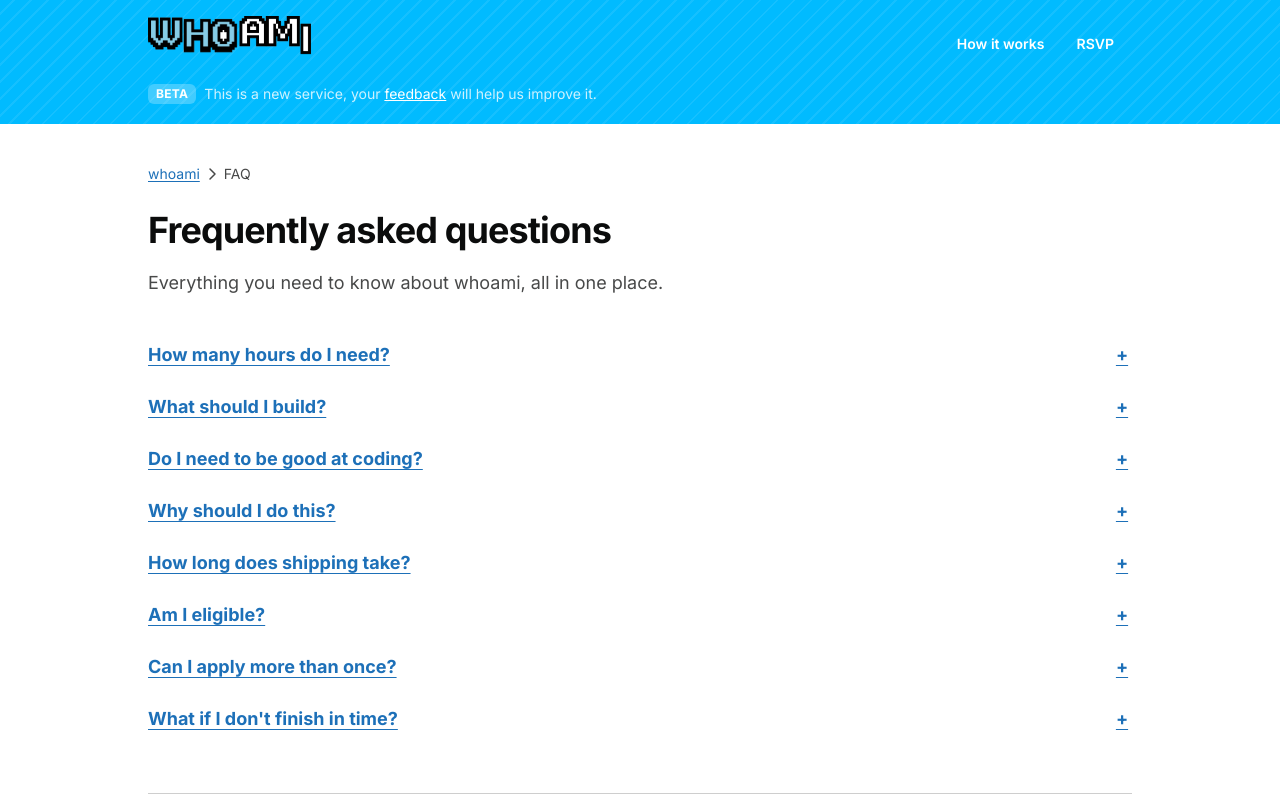
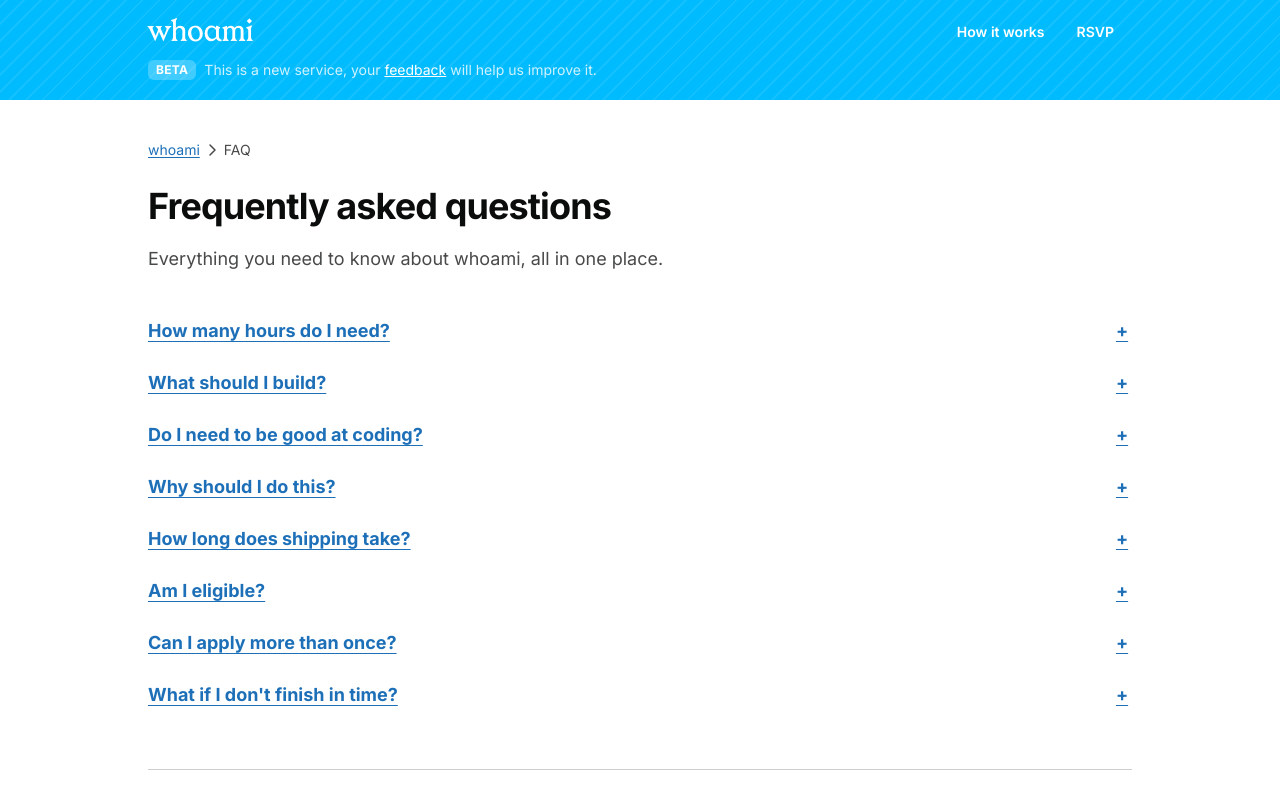
Before and after one commit to cloudglides/whoami, a Next.js app: page /faq in a window 1280 px wide. Shown: the top 800 px of the page. Built offline with nearby package versions, Linux system fonts and the light colour scheme.

Commit message:
fix: restore missing featured image

```diff
--- a/app/components/Header.tsx
+++ b/app/components/Header.tsx
@@ -1,4 +1,3 @@
-import Image from "next/image";
 import Link from "next/link";
 import NavHoverCard from "./NavHoverCard";
 
@@ -13,14 +12,9 @@ export default function Header() {
       />
       <div className="relative mx-auto flex max-w-5xl items-center justify-between gap-3 px-5 text-white">
         <Link href="/" className="flex items-center no-underline">
-          <Image
-            src="/whoami-logo.png"
-            alt="whoami"
-            width={1849}
-            height={634}
-            priority
-            className="h-9 w-auto sm:h-14"
-          />
+          <span className="font-hc text-2xl leading-none text-white sm:text-3xl">
+            whoami
+          </span>
         </Link>
 
         <NavHoverCard />
```
Also changed, not shown: public/featured-cost-of-living.png (added).
